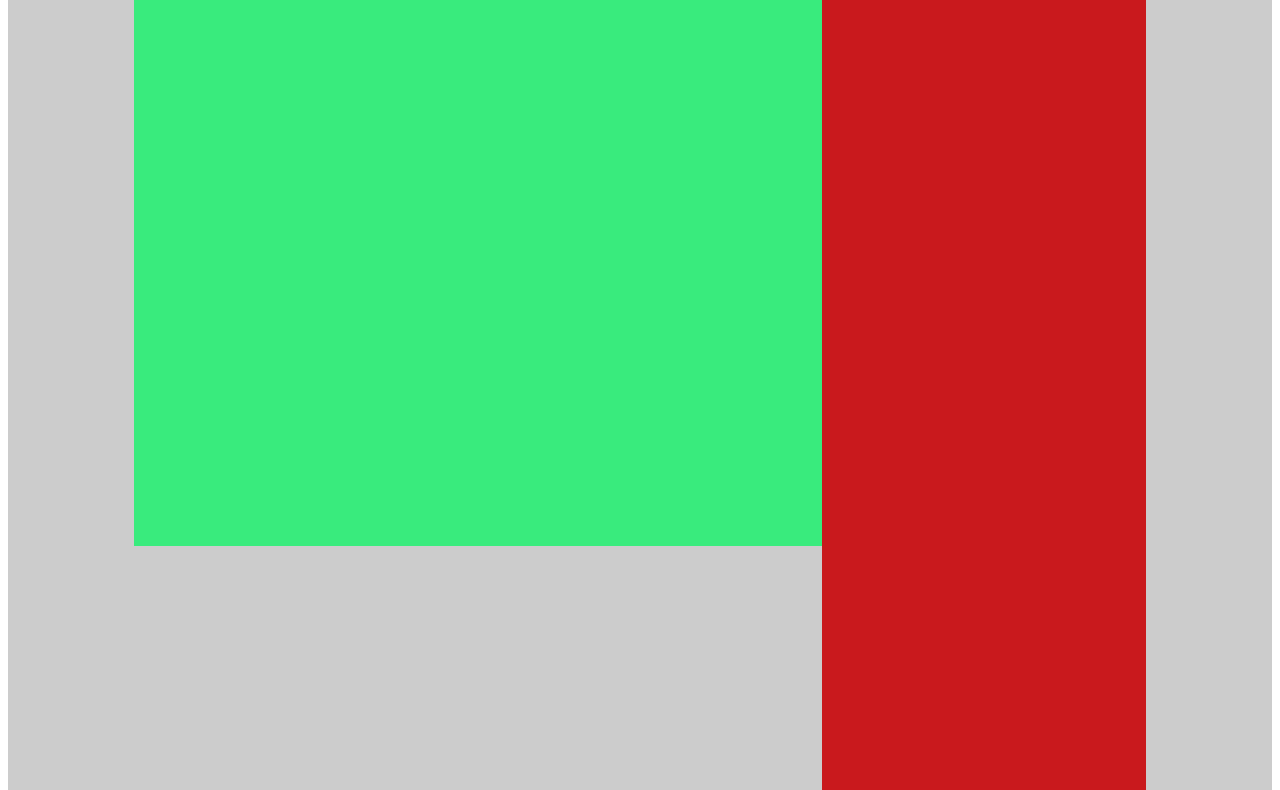
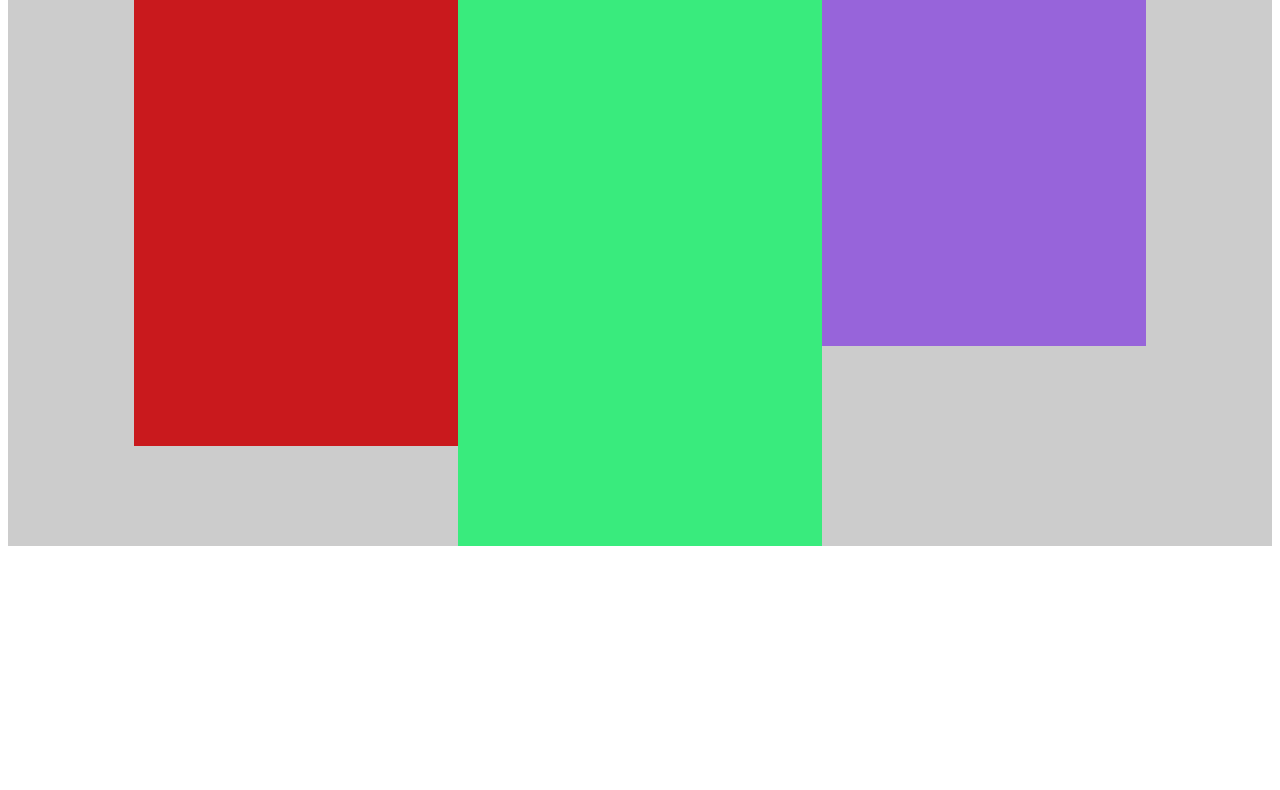
Before and after one commit to chickenclaw13/Tetris, a plain HTML site: page index.html in a window 1280 px wide. Shown: the part 62-852 px from the top of the page. After the commit the page ends 800 px from the top, so only its background shows below. Drawn offline with Linux system fonts and the light colour scheme.

Commit message:
templete practice

```diff
--- a/css/style.sass
+++ b/css/style.sass
@@ -3,14 +3,9 @@
 
 body
   font: 100% $font-stack
-  color: $primary-color
+  color: #000000
+  font-size: 32px
 
-
-.one
-  color: $secondary-color
-  background-color: $primary-color
-  height: 20％
-  width: 20％
 
 
 .container
@@ -24,18 +19,27 @@ body
   background-color: #cccccc
 
 
-.content
+.sidebar
+  height: 500px
+  width: 32%
+  float: left
+  background-color: $primary-color
+
+.sidebar + .content
+  width: 36%
   height: 600px
-  width: 68%
+  float: left
   background-color: $tertiary-color
-  float: left
 
+// .content:last-child
+//   width: 68%
 
-.sidebar
-  height: 600px
+.sidebar ~ .sidebar
   width: 32%
+  height: 400px
   float: right
-  background-color: $primary-color
+  background-color: $secondary-color
+
 
 .site-main-inner
   &::after
--- a/index.html
+++ b/index.html
@@ -13,9 +13,9 @@
        </div> -->
        <div class="site-main">
             <div class="container site-main-inner">
-                <div class="sidebar"></div>
-                <div class="content"></div>
-                <div class="sidebar"></div>
+                <div class="sidebar">sidebar1</div>
+                <div class="content">content</div>
+                <div class="sidebar">sidebar2</div>
             </div>
         </div>
     </body>
```
Also changed, not shown: css/style.css.
